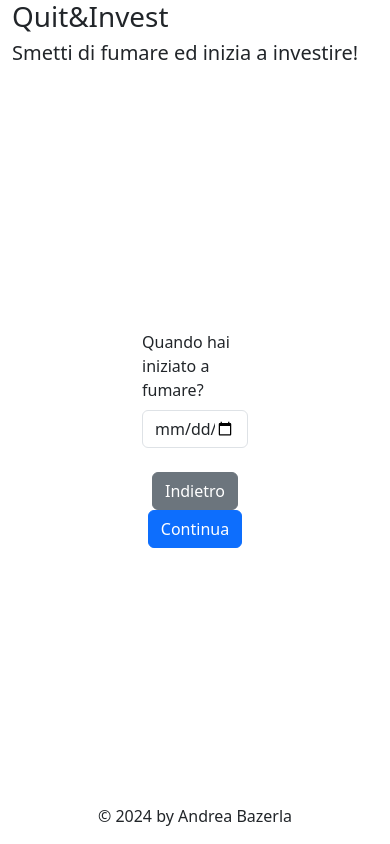
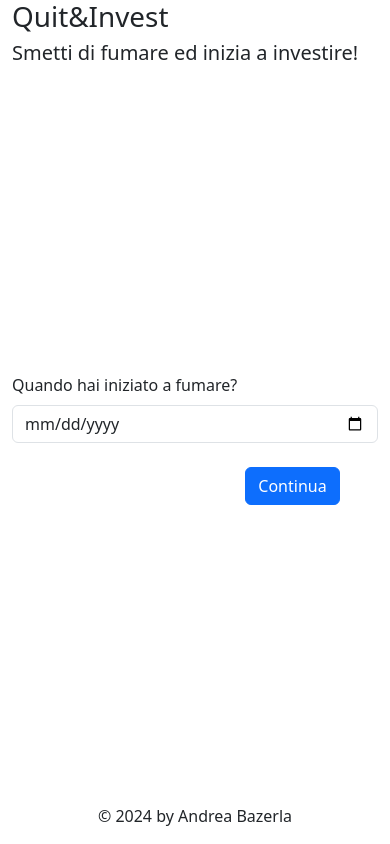
Before and after one commit to andreabazerla/quit2invest, a Next.js app: page /survey in a window 390 px wide. Built offline with nearby package versions, Linux system fonts and the light colour scheme.

Commit message:
Changed folder name and correcte3d column size mobile-friendly

```diff
--- a/app/(primary)/survey/SmokerStartDate.tsx
+++ b/app/(home)/survey/SmokerStartDate.tsx
@@ -14,7 +14,7 @@ const SmokerStartDate: React.FC<Step1Props> = ({ nextStep, handleChange, values
     return (
         <>
             <Row className='justify-content-center'>
-                <Col xs={4}>
+                <Col sm={8} md={6} lg={4}>
                     <Row>
                         <Col>
                             <Form.Label>Quando hai iniziato a fumare?</Form.Label>
@@ -23,11 +23,7 @@ const SmokerStartDate: React.FC<Step1Props> = ({ nextStep, handleChange, values
                     </Row>
                     <br />
                     <Row>
-                        <Col className='text-center'>
-                            <Button variant="secondary" onClick={nextStep}>
-                                Indietro
-                            </Button>
-                        </Col>
+                        <Col></Col>
                         <Col className='text-center'>
                             <Button variant="primary" onClick={nextStep}>
                                 Continua
```
Also changed, not shown: app/(home)/layout.tsx (renamed from app/(primary)/layout.tsx), app/(home)/page.tsx (renamed from app/(primary)/page.tsx), app/(home)/survey/MultiStepForm.tsx (renamed from app/(primary)/survey/MultiStepForm.tsx), app/(home)/survey/page.tsx (renamed from app/(primary)/survey/page.tsx), app/(home)/survey/smokerData.ts (renamed from app/(primary)/survey/smokerData.ts).
